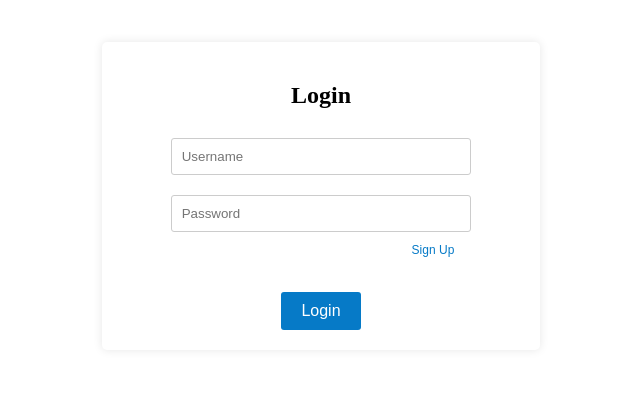
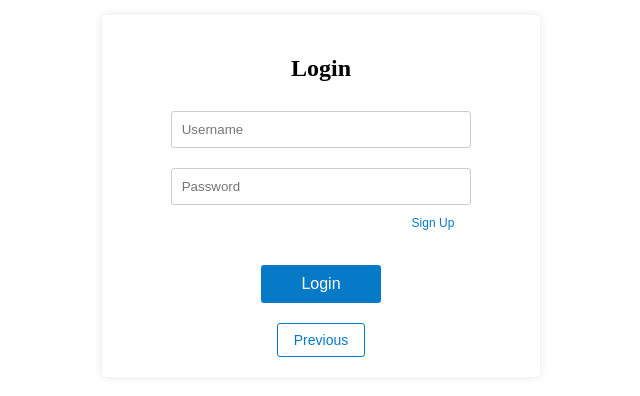
Before and after one commit to minihackathon-4team/Frontend_mini, a React (Vite) app: page /loginpage in a window 1280 px wide. Shown: the part 212-608 px from the top of the page, without its empty margins (319-959 px from the left). Built offline with nearby package versions, Linux system fonts and the light colour scheme.

Commit message:
previous

```diff
--- a/src/pages/loginpage.jsx
+++ b/src/pages/loginpage.jsx
@@ -31,6 +31,7 @@ const LoginButton = styled.div`
 
   button {
     padding: 10px 20px;
+    width: 30%;
     background-color: #067ac7;
     color: white;
     border: none;
@@ -55,6 +56,22 @@ const SignUpLink = styled.button`
 
   &:hover {
     text-decoration: underline;
+  }
+`;
+
+const BackButton = styled.button`
+  margin-top: 20px;
+  background: none;
+  border: 1px solid #067ac7;
+  color: #067ac7;
+  padding: 8px 16px;
+  border-radius: 3px;
+  cursor: pointer;
+  font-size: 14px;
+
+  &:hover {
+    background-color: #067ac7;
+    color: white;
   }
 `;
 
@@ -91,6 +108,10 @@ const Loginpage = () => {
     navigate('/signup');
   };
 
+  const goBack = () => {
+    window.history.back(); // Go back to the previous page
+  };
+
   return (
     <Login>
       <LoginSetting>
@@ -113,10 +134,11 @@ const Loginpage = () => {
         <LoginButton>
           <button onClick={handleLogin}>Login</button>
         </LoginButton>
+        <BackButton onClick={goBack}>Previous</BackButton>
         {message && <ErrorMessage>{message}</ErrorMessage>}
       </LoginSetting>
     </Login>
   )
 }
 
-export default Loginpage
+export default Loginpage;
--- a/src/pages/signuppage.jsx
+++ b/src/pages/signuppage.jsx
@@ -1,5 +1,5 @@
+import styled from 'styled-components';
 import React, { useState } from 'react';
-import styled from 'styled-components';
 import { useNavigate } from 'react-router-dom';
 import axios from 'axios';
 
@@ -27,10 +27,11 @@ const Input = styled.input`
 `;
 
 const SignUpButton = styled.div`
-  margin-top: 50px;
+  margin-top: 20px;
 
   button {
     padding: 10px 20px;
+    width: 30%;
     background-color: #067ac7;
     color: white;
     border: none;
@@ -41,6 +42,22 @@ const SignUpButton = styled.div`
     &:hover {
       background-color: #1b4a7d;
     }
+  }
+`;
+
+const BackButton = styled.button`
+  margin-top: 20px;
+  background: none;
+  border: 1px solid #067ac7;
+  color: #067ac7;
+  padding: 8px 16px;
+  border-radius: 3px;
+  cursor: pointer;
+  font-size: 14px;
+
+  &:hover {
+    background-color: #067ac7;
+    color: white;
   }
 `;
 
@@ -58,7 +75,7 @@ const Signuppage = () => {
 
   const handleSignUp = async () => {
     if (password !== confirmPassword) {
-      setMessage('Passwords do not match.');
+      setMessage('비밀번호가 일치하지 않습니다.');
       return;
     }
 
@@ -79,19 +96,26 @@ const Signuppage = () => {
     }
   };
 
+  const goBack = () => {
+    window.history.back();
+  };
+
   return (
     <SignUp>
       <SignUpSetting>
         <h2>Sign Up</h2>
+        <div className='input-group'>
           <Input
               type="text"
               placeholder="Username"
               value={id}
               onChange={(e) => setId(e.target.value)}
           />
+        </div>
+        <div className='input-group'>
           <Input
-            type='password'
-            placeholder='Password'
+            type="password"
+            placeholder="Password"
             value={password}
             onChange={(e) => setPassword(e.target.value)}
           />
@@ -101,13 +125,15 @@ const Signuppage = () => {
             value={confirmPassword}
             onChange={(e) => setConfirmPassword(e.target.value)}
           />
+        </div>
         <SignUpButton>
           <button onClick={handleSignUp}>Sign Up</button>
         </SignUpButton>
+        <BackButton onClick={goBack}>Previous</BackButton>
         {message && <ErrorMessage>{message}</ErrorMessage>}
       </SignUpSetting>
     </SignUp>
-  )
+  );
 }
 
-export default Signuppage
+export default Signuppage;
```
Lines whose indentation alone changed are shown as unchanged.
